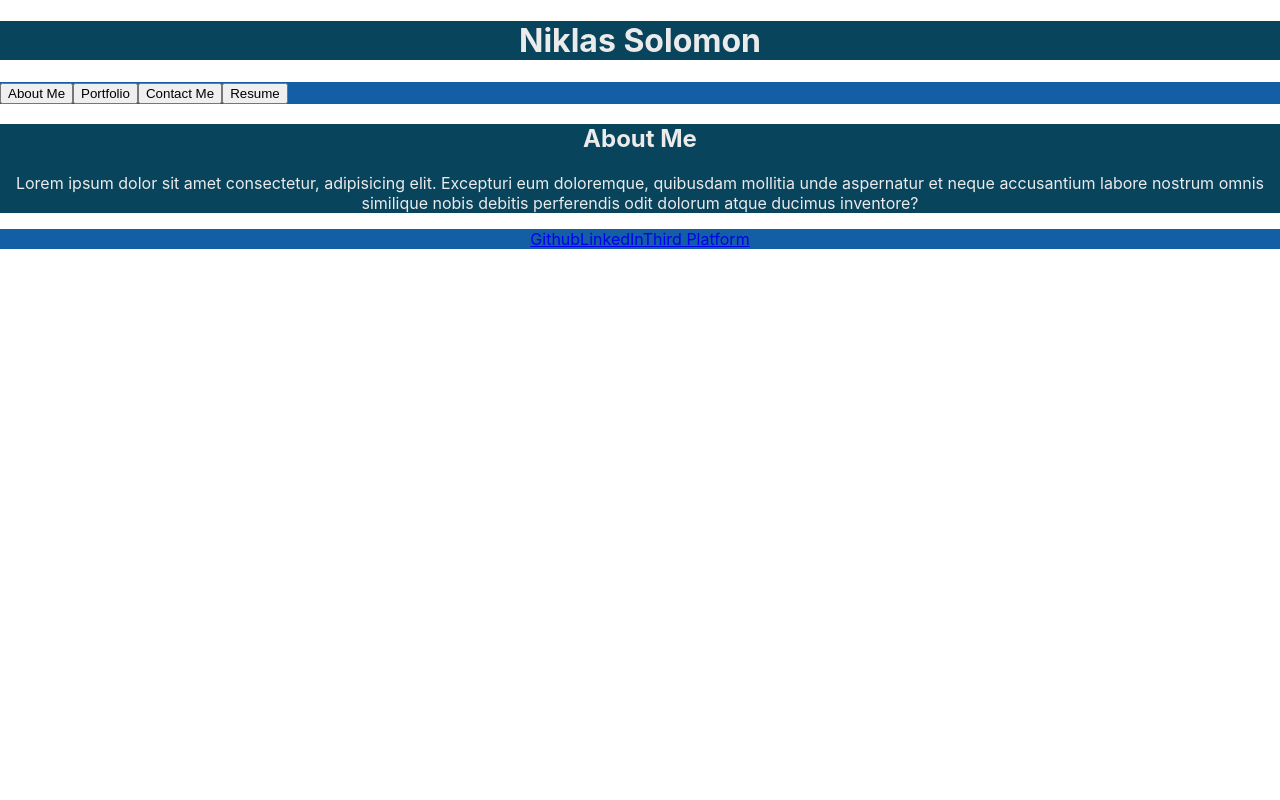
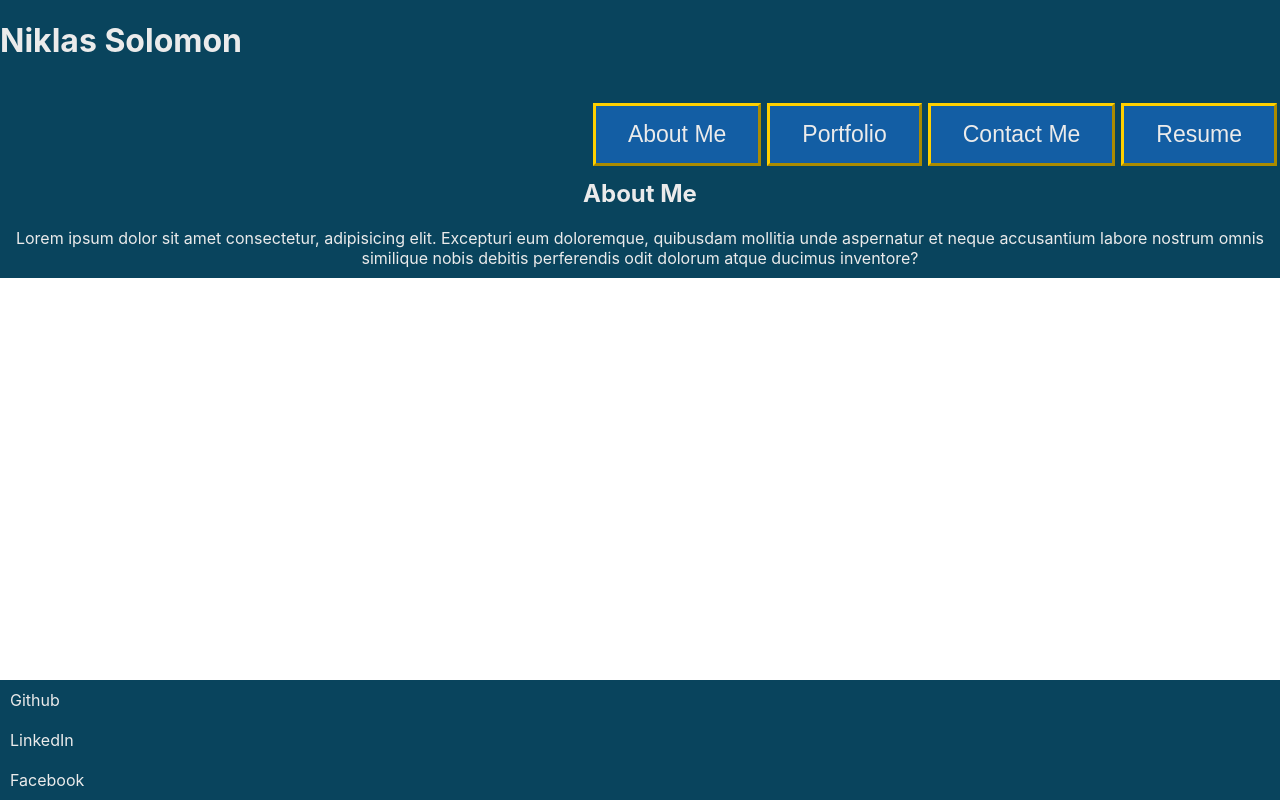
Before and after one commit to NiklasSolomon/React-Portfolio, a React (Create React App) app: page / in a window 1280 px wide. Built offline with nearby package versions, Linux system fonts and the light colour scheme.

Commit message:
added styling for pages

```diff
--- a/src/components/Body/Body.module.css
+++ b/src/components/Body/Body.module.css
@@ -2,4 +2,7 @@
     background-color: #09445d;
     color: #ebebeb;
     text-align: center;
+    padding-top: 0;
+    display: flex;
+
 }
--- a/src/components/Footer/Footer.module.css
+++ b/src/components/Footer/Footer.module.css
@@ -1,5 +1,17 @@
 .Footer {
-    background-color: #135ea4;
+    background-color: #09445d;
+    bottom: 0;
+    position: fixed;
+    width: 100%;
+    z-index: 1;
+    align-items: flex-end;
+}
+
+.Links a {
     text-align: center;
-    justify-content: center;
+    display: flex;
+    align-items: center;
+    padding: 10px;
+    text-decoration: none;
+    color: #ebebeb;
 }
--- a/src/components/Footer/index.js
+++ b/src/components/Footer/index.js
@@ -3,9 +3,11 @@ import styles from './Footer.module.css';
 const Footer = () => {
     return (
         <footer className={styles.Footer}>
-            <a href="#">Github</a>
-            <a href="#">LinkedIn</a>
-            <a href="#">Third Platform</a>
+            <div className={styles.Links}>
+                <a href="https://github.com/NiklasSolomon">Github</a>
+                <a href="https://www.linkedin.com/in/niklas-solomon-391147142/">LinkedIn</a>
+                <a href="https://www.facebook.com/niklas.solomon/">Facebook</a>
+            </div>
         </footer>
     )
 };
--- a/src/components/Header/Header.module.css
+++ b/src/components/Header/Header.module.css
@@ -1,11 +1,16 @@
 .Header {
-    align-items: center;
     background-color: #09445d;
-    ;
+    top: 0;
+    /* position:fixed; */
+    display: flex;
+    height: 100px;
+    width: 100%;
+    z-index: 1;
+
 }
 
 .Title {
     color: #ebebeb;
-    text-align: center;
     width: 100%;
+    top: 0;
 }
--- a/src/components/Navigation/Navigation.module.css
+++ b/src/components/Navigation/Navigation.module.css
@@ -1,5 +1,21 @@
 .Navigation {
+    background-color: #09445d;
+    color: #ebebeb;
+    top: 100px;
+    width: 100vw;
+    display: flex;
+    justify-content: flex-end;
+}
+
+.Button, .Selected {
     background-color: #135ea4;
+    border-color: #ffd000;
+    border-width: 3px;
     color: #ebebeb;
-    align-items: flex-start;
+    padding: 15px 32px;
+    text-align: center;
+    display: flex;
+    font-size: 23px;
+    cursor: pointer;
+    margin: 3px;
 }
--- a/src/components/Navigation/index.js
+++ b/src/components/Navigation/index.js
@@ -3,10 +3,10 @@ import styles from './Navigation.module.css';
 const Navigation = ({ currentPage, changePage }) => {
     return (
         <nav className={styles.Navigation}>
-            <button className={ currentPage === 'about' } onClick={() => changePage('about')}>About Me</button>
-            <button className={ currentPage === 'portfolio' } onClick={() => changePage('portfolio')}>Portfolio</button>
-            <button className={ currentPage === 'contact' } onClick={() => changePage('contact')}>Contact Me</button>
-            <button className={ currentPage === 'resume' } onClick={() => changePage('resume')}>Resume</button>
+            <button className={ currentPage === 'about' ? styles.Selected : styles.Button } onClick={() => changePage('about')}>About Me</button>
+            <button className={ currentPage === 'portfolio' ? styles.Selected : styles.Button } onClick={() => changePage('portfolio')}>Portfolio</button>
+            <button className={ currentPage === 'contact' ? styles.Selected : styles.Button } onClick={() => changePage('contact')}>Contact Me</button>
+            <button className={ currentPage === 'resume'? styles.Selected : styles.Button } onClick={() => changePage('resume')}>Resume</button>
         </nav>
     )
 };
--- a/src/pages/About.js
+++ b/src/pages/About.js
@@ -1,8 +1,10 @@
+import styles from './Pages.module.css';
+
 const About = () => {
     return (
-        <div>
+        <div className={ styles.Page }>
             <h2>About Me</h2>
-            <p>Lorem ipsum dolor sit amet consectetur, adipisicing elit. Excepturi eum doloremque, quibusdam mollitia unde aspernatur et neque accusantium labore nostrum omnis similique nobis debitis perferendis odit dolorum atque ducimus inventore?</p>
+            <p className={ styles.Content }>Lorem ipsum dolor sit amet consectetur, adipisicing elit. Excepturi eum doloremque, quibusdam mollitia unde aspernatur et neque accusantium labore nostrum omnis similique nobis debitis perferendis odit dolorum atque ducimus inventore?</p>
         </div>
     )
 };
--- a/src/pages/Contact.js
+++ b/src/pages/Contact.js
@@ -1,6 +1,8 @@
+import styles from './Pages.module.css';
+
 const Contact = () => {
     return (
-        <div>
+        <div className={ styles.Page }>
             <h2>Contact Me</h2>
             <div>Contact Form</div>
         </div>
--- /dev/null
+++ b/src/pages/Pages.module.css
@@ -0,0 +1,9 @@
+.Page h2 {
+    margin: 0;
+    padding: 10px;
+}
+
+.Content {
+    margin: 0;
+    padding: 10px;
+}
--- a/src/pages/Portfolio.js
+++ b/src/pages/Portfolio.js
@@ -1,8 +1,9 @@
+import styles from './Pages.module.css';
 import Project from '../components/Project';
 
 const Portfolio = () => {
     return (
-        <div>
+        <div className={ styles.Page }>
             <h2>Portfolio</h2>
             <div>{ Project }</div>
         </div>
--- a/src/pages/Resume.js
+++ b/src/pages/Resume.js
@@ -1,6 +1,8 @@
+import styles from './Pages.module.css';
+
 const Resume = () => {
     return (
-        <div>
+        <div className={ styles.Page }>
             <h2>My Resume</h2>
             <div>Resume Placeholder</div>
         </div>
```
